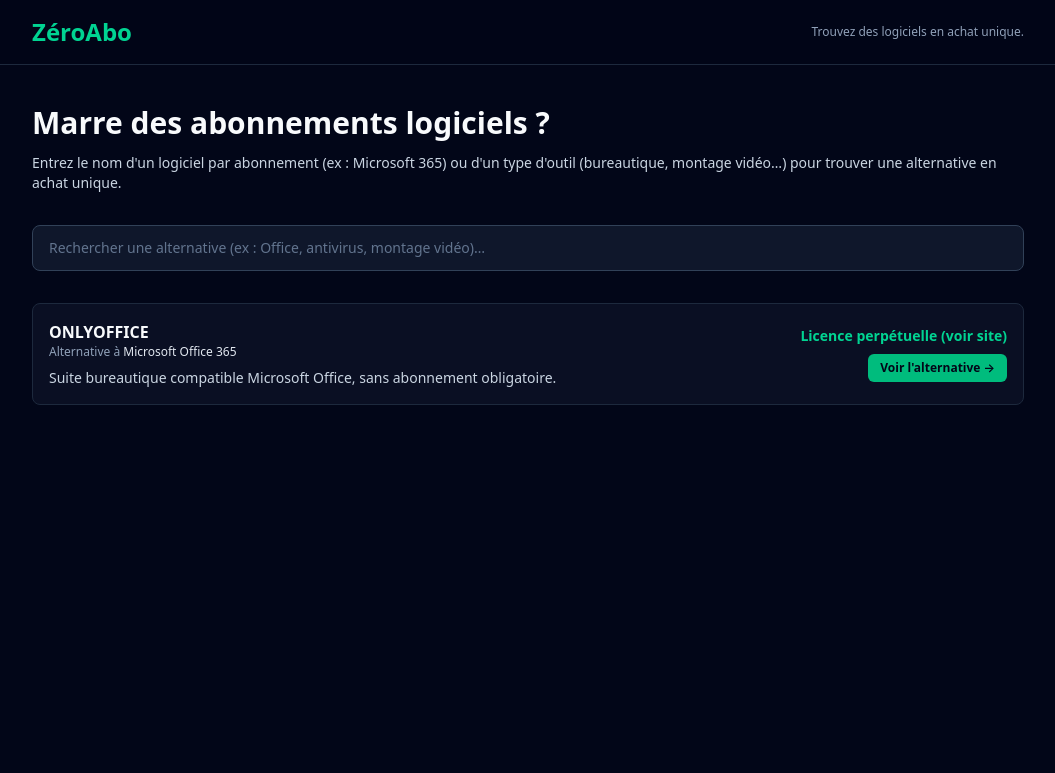
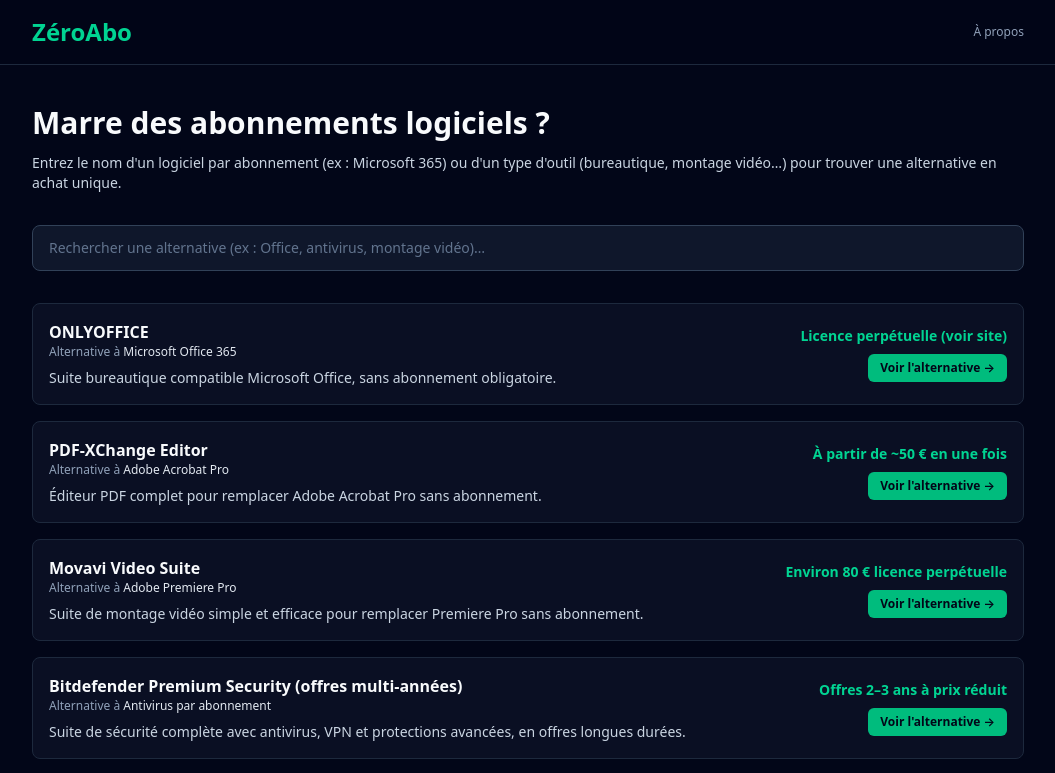
Before and after one commit to votreboosterdigital/zeroabo, a Next.js app: page / in a window 1280 px wide. Shown: the top 773 px of the page, without its empty margins (112-1167 px from the left). Built offline with nearby package versions, Linux system fonts and the light colour scheme.

Commit message:
feat: outils, sitemap, page a-propos et header

```diff
--- a/app/data/tools.ts
+++ b/app/data/tools.ts
@@ -40,5 +40,119 @@
     affiliateUrl: "https://www.onlyoffice.com/?via=Zeroabo",
   },
 
-  // Tu peux ajouter d'autres outils ici, un objet par outil…
+  {
+    id: "pdf-xchange-editor",
+    slug: "pdf-xchange-editor",
+    abonnement: "Adobe Acrobat Pro",
+    originalApp: "Adobe Acrobat Pro",
+    motsCles: ["pdf", "édition pdf", "annotation", "signature"],
+    nom: "PDF-XChange Editor",
+    prix: "À partir de ~50 € en une fois",
+    savings: 250,
+    description:
+      "Éditeur PDF complet pour remplacer Adobe Acrobat Pro sans abonnement.",
+    longDescription:
+      "PDF-XChange Editor permet de créer, modifier, annoter et signer des fichiers PDF avec une grande finesse, tout en restant léger et vendu en licence perpétuelle.",
+    features: [
+      "Création et édition avancée de PDF",
+      "Outils d’annotation et de commentaires",
+      "Reconnaissance de texte (OCR)",
+      "Remplissage et signature de formulaires",
+    ],
+    lien: "https://www.tracker-software.com/product/pdf-xchange-editor",
+    affiliateUrl:
+      "https://www.tracker-software.com/product/pdf-xchange-editor?ref=zeroabo",
+  },
+
+  {
+    id: "movavi-video-suite",
+    slug: "movavi-video-suite",
+    abonnement: "Adobe Premiere Pro, Final Cut Pro abonnement",
+    originalApp: "Adobe Premiere Pro",
+    motsCles: ["montage vidéo", "video", "édition vidéo"],
+    nom: "Movavi Video Suite",
+    prix: "Environ 80 € licence perpétuelle",
+    savings: 300,
+    description:
+      "Suite de montage vidéo simple et efficace pour remplacer Premiere Pro sans abonnement.",
+    longDescription:
+      "Movavi Video Suite offre un environnement complet pour monter, couper et exporter des vidéos, avec une interface accessible aux débutants et aux créateurs indépendants.",
+    features: [
+      "Montage vidéo multipiste",
+      "Export en HD et 4K",
+      "Effets, titres et transitions prêts à l’emploi",
+      "Outils de capture d’écran et d’enregistrement",
+    ],
+    lien: "https://www.movavi.com/suite/",
+    affiliateUrl: "https://www.movavi.com/suite/?ref=zeroabo",
+  },
+
+  {
+    id: "bitdefender-premium-security",
+    slug: "bitdefender-premium-security",
+    abonnement: "Antivirus annuel classique",
+    originalApp: "Antivirus par abonnement",
+    motsCles: ["antivirus", "sécurité", "vpn"],
+    nom: "Bitdefender Premium Security (offres multi‑années)",
+    prix: "Offres 2–3 ans à prix réduit",
+    savings: 150,
+    description:
+      "Suite de sécurité complète avec antivirus, VPN et protections avancées, en offres longues durées.",
+    longDescription:
+      "Bitdefender Premium Security combine antivirus, pare-feu, protection web et VPN dans une suite tout-en-un. Les offres multi‑années permettent de réduire fortement le coût moyen par an.",
+    features: [
+      "Protection temps réel contre virus et ransomwares",
+      "VPN inclus avec quota généreux",
+      "Protection web et anti‑phishing",
+      "Gestion multi‑appareils (PC, Mac, mobile)",
+    ],
+    lien: "https://www.bitdefender.com",
+    affiliateUrl: "https://www.bitdefender.com/?affid=zeroabo",
+  },
+
+  {
+    id: "aiseesoft-screen-recorder",
+    slug: "aiseesoft-screen-recorder",
+    abonnement: "Outils de capture par abonnement",
+    originalApp: "Loom, Screencast-O-Matic",
+    motsCles: ["capture écran", "enregistrement", "tutoriels vidéo"],
+    nom: "Aiseesoft Screen Recorder",
+    prix: "Licence à vie ~40 €",
+    savings: 120,
+    description:
+      "Outil de capture d’écran et d’enregistrement vidéo simple, vendu en licence à vie.",
+    longDescription:
+      "Aiseesoft Screen Recorder permet d’enregistrer l’écran, le son système et le micro pour créer des tutoriels, démos produits ou cours en ligne, sans abonnement récurrent.",
+    features: [
+      "Enregistrement plein écran ou zone spécifique",
+      "Capture du son système et du micro",
+      "Ajout de surlignages et clics souris visibles",
+      "Export dans de nombreux formats vidéo",
+    ],
+    lien: "https://www.aiseesoft.com/screen-recorder/",
+    affiliateUrl: "https://www.aiseesoft.com/screen-recorder/?ref=zeroabo",
+  },
+
+  {
+    id: "xmind-pro",
+    slug: "xmind-pro",
+    abonnement: "Outils de mind mapping par abonnement",
+    originalApp: "MindMeister, Miro",
+    motsCles: ["mind mapping", "cartes mentales", "organisation"],
+    nom: "XMind Pro",
+    prix: "Licence à vie (selon version)",
+    savings: 100,
+    description:
+      "Outil de cartes mentales riche en fonctionnalités, disponible en licence à vie.",
+    longDescription:
+      "XMind Pro permet de créer des cartes mentales claires pour organiser ses idées, projets et présentations, avec de nombreux modèles et styles.",
+    features: [
+      "Cartes mentales et organigrammes",
+      "Export vers PDF, images et formats bureautiques",
+      "Thèmes et styles personnalisables",
+      "Mode présentation intégré",
+    ],
+    lien: "https://xmind.app",
+    affiliateUrl: "https://xmind.app/?ref=zeroabo",
+  },
 ];
--- a/app/page.tsx
+++ b/app/page.tsx
@@ -22,12 +22,19 @@
     <main className="min-h-screen bg-slate-950 text-slate-50">
       <header className="border-b border-slate-800 bg-slate-950/80 backdrop-blur">
         <div className="max-w-5xl mx-auto px-4 py-4 flex items-center justify-between">
-          <h1 className="text-2xl font-semibold text-emerald-400">
-            ZéroAbo
-          </h1>
-          <p className="text-xs text-slate-400">
-            Trouvez des logiciels en achat unique.
-          </p>
+          <Link href="/">
+            <h1 className="text-2xl font-semibold text-emerald-400">
+              ZéroAbo
+            </h1>
+          </Link>
+          <nav className="flex items-center gap-4 text-xs text-slate-400">
+            <Link
+              href="/a-propos"
+              className="hover:text-emerald-400 transition-colors"
+            >
+              À propos
+            </Link>
+          </nav>
         </div>
       </header>
 
@@ -58,7 +65,8 @@
         <div id="resultats" className="space-y-4">
           {filteredTools.length === 0 ? (
             <p className="text-sm text-slate-400">
-              Aucune alternative trouvée. Essayez un autre mot-clé (ex : Office, antivirus, photo…).
+              Aucune alternative trouvée. Essayez un autre mot-clé (ex : Office,
+              antivirus, photo…).
             </p>
           ) : (
             filteredTools.map((tool) => (
```
